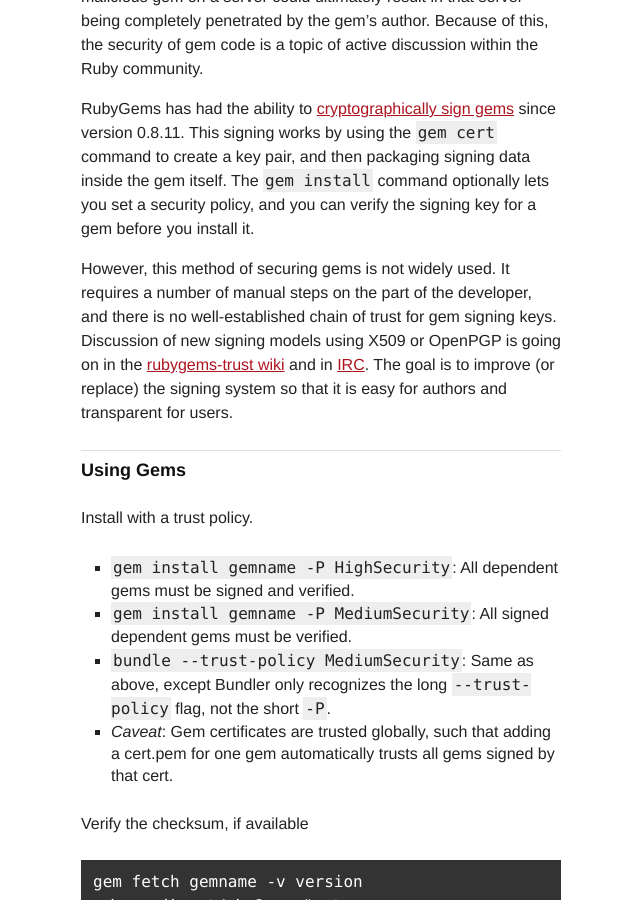
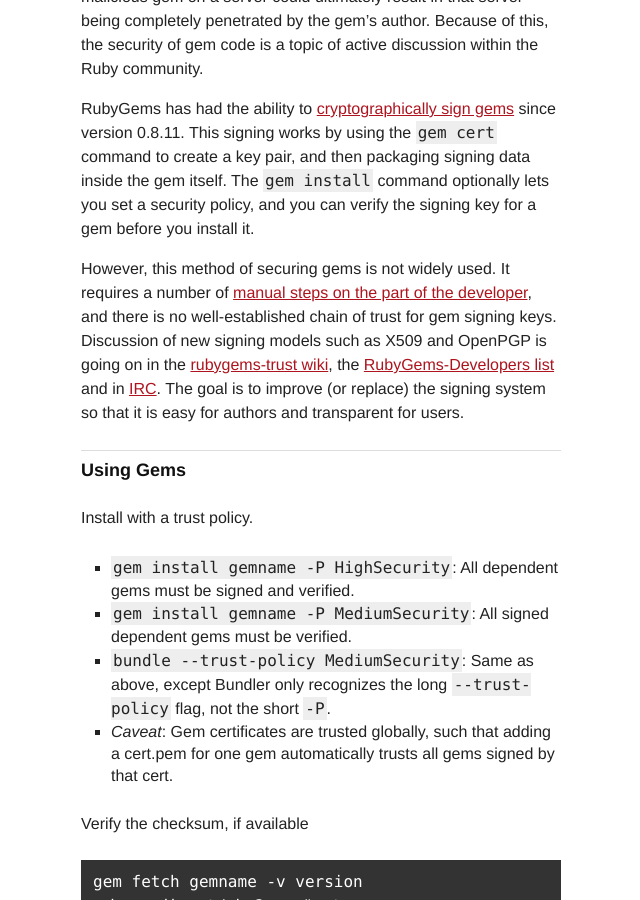
Before and after one commit to radar/guides, a Jekyll site: the page built from security.md, in a window 1280 px wide and 900 px high, scrolled down 501 px. Shown: the whole window, without its empty margins (319-959 px from the left). Built offline with Jekyll 4.4.1, drawn with Linux system fonts in a browser that asks for light colours.

Commit message:
Synch general security content with the details that follow

```diff
--- a/security.md
+++ b/security.md
@@ -28,10 +28,11 @@ optionally lets you set a security policy, and you can verify the signing key
 for a gem before you install it.
 
 However, this method of securing gems is not widely used. It requires a number
-of manual steps on the part of the developer, and there is no well-established
-chain of trust for gem signing keys. Discussion of new signing models using
-X509 or OpenPGP is going on in the [rubygems-trust
-wiki](https://github.com/rubygems-trust/rubygems.org/wiki/_pages) and
+of [manual steps on the part of the developer](#building_gems), and there is no
+well-established chain of trust for gem signing keys.  Discussion of new signing models such as
+X509 and OpenPGP is going on in the [rubygems-trust
+wiki](https://github.com/rubygems-trust/rubygems.org/wiki/_pages), the
+[RubyGems-Developers list](https://groups.google.com/d/msg/rubygems-developers/lnnGTlfsuYo/TLDcJ2RPSDoJ) and
 in [IRC](irc://chat.freenode.net/#rubygems-trust). The goal is to improve (or
 replace) the signing system so that it is easy for authors and transparent for
 users.
```
